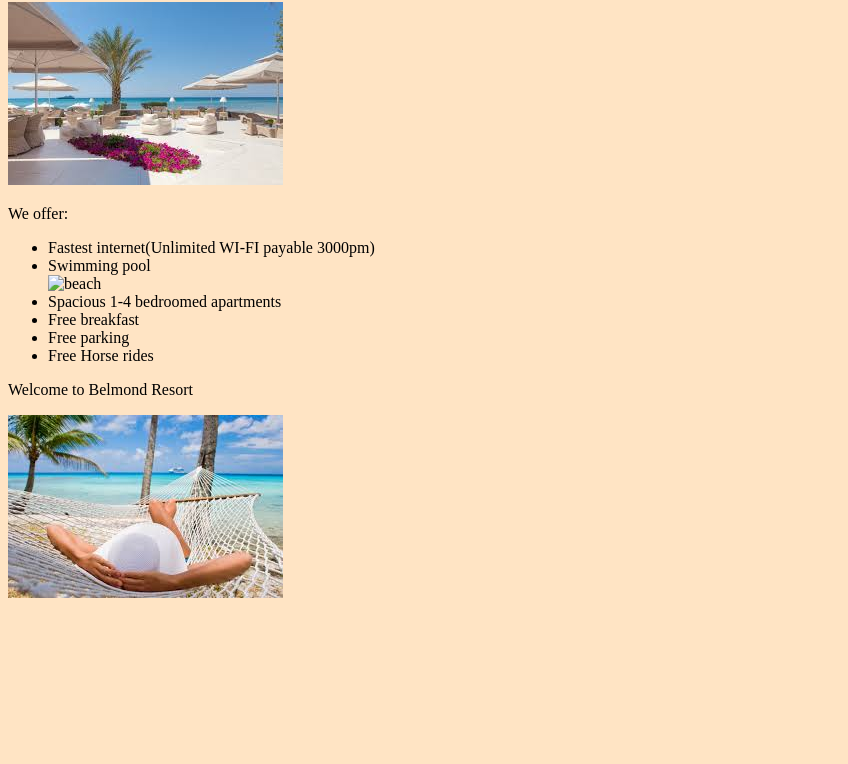
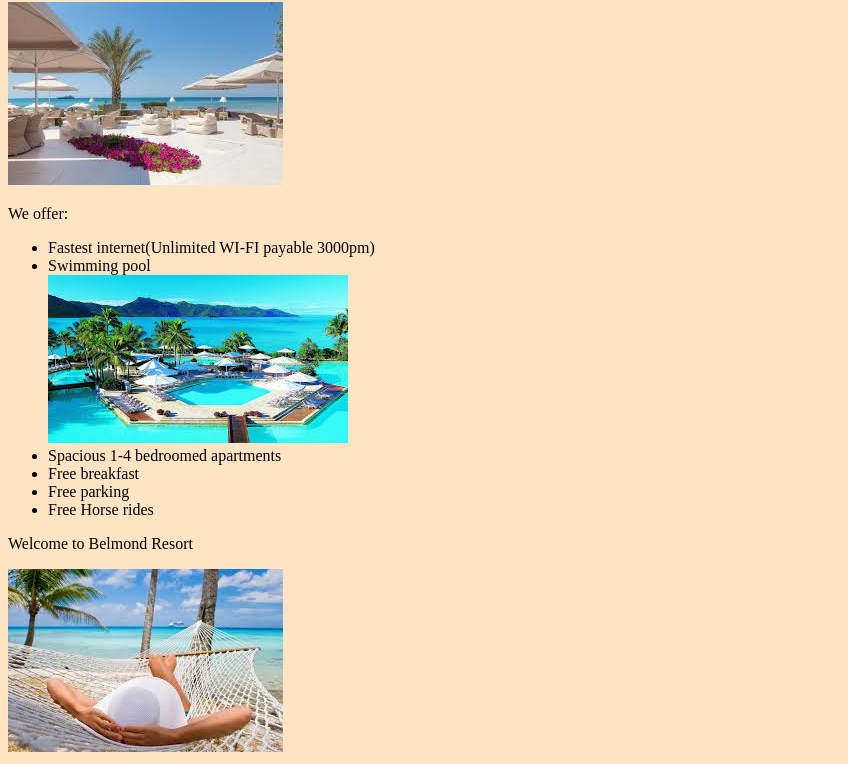
Before and after one commit to Rees5/resort-website, a plain HTML site: page accommodations.html in a window 1280 px wide. Shown: the part 112-876 px from the top of the page, without its empty margins (0-848 px from the left). Before the commit the page ends 800 px from the top, so only its background shows below. Drawn offline with Linux system fonts and the light colour scheme.

Commit message:
Add initial cganges to gh-pages branch

```diff
--- a/accommodations.html
+++ b/accommodations.html
@@ -12,7 +12,7 @@
   <ul>
     <li>Fastest internet(Unlimited WI-FI payable 3000pm)</li>
     <li>Swimming pool</li>
-    <img src="res3.jpeg" alt="beach">
+    <img src="pictures/res3.jpeg" alt="beach">
     <li>Spacious 1-4 bedroomed apartments</li>
     <li>Free breakfast</li>
     <li>Free parking</li>
```
